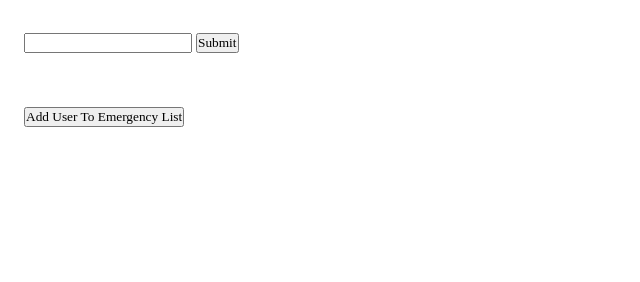
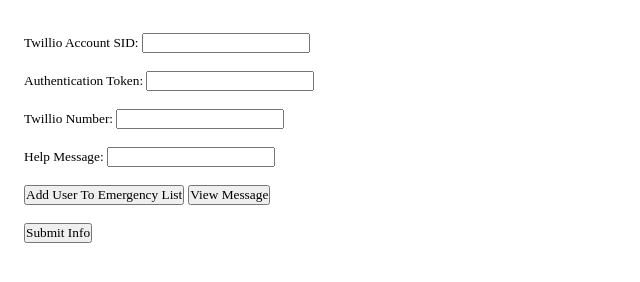
Before and after one commit to h8ya/Los-Altos-Hackathon-2023, a website: page src/index.html in a window 1280 px wide. Shown: the part 64-346 px from the top of the page, without its empty margins (0-640 px from the left). Drawn offline with Linux system fonts and the light colour scheme.

Commit message:
Update index.html

```diff
--- a/src/index.html
+++ b/src/index.html
@@ -11,14 +11,24 @@
     <h1 id="title">HEllo WOrld!</h1>
 
     <br><br>
-    <input type = "text" id="noteC" maxlength="10"/>
-    <button id = "noteS">Submit</button>
+    <small>Twillio Account SID: </small>
+    <input type = "text" id="accountSid"/>
     <br><br>
-    <strong style="color:red;"id="error"></strong>
+    <small>Authentication Token: </small>
+    <input type = "text" id="authToken" />
+    <br><br>
+    <small>Twillio Number: </small>
+    <input type = "text" id="twillioNum" />
+    <strong style="color:red;"id="er"></strong>
+    <br><br>
+    <small>Help Message: </small>
+    <input type = "text" id="me" />
     <br><br>
     <button id = "newTab">Add User To Emergency List</button>
-
-
+    <button id = "msgView">View Message</button>
+    <br><br>
+    <button id = "noteS">Submit Info</button>
+    <strong style="color:red;" id="blank"></strong>
     <script src = "script.js"> </script>
 </body>
 </html>
```
